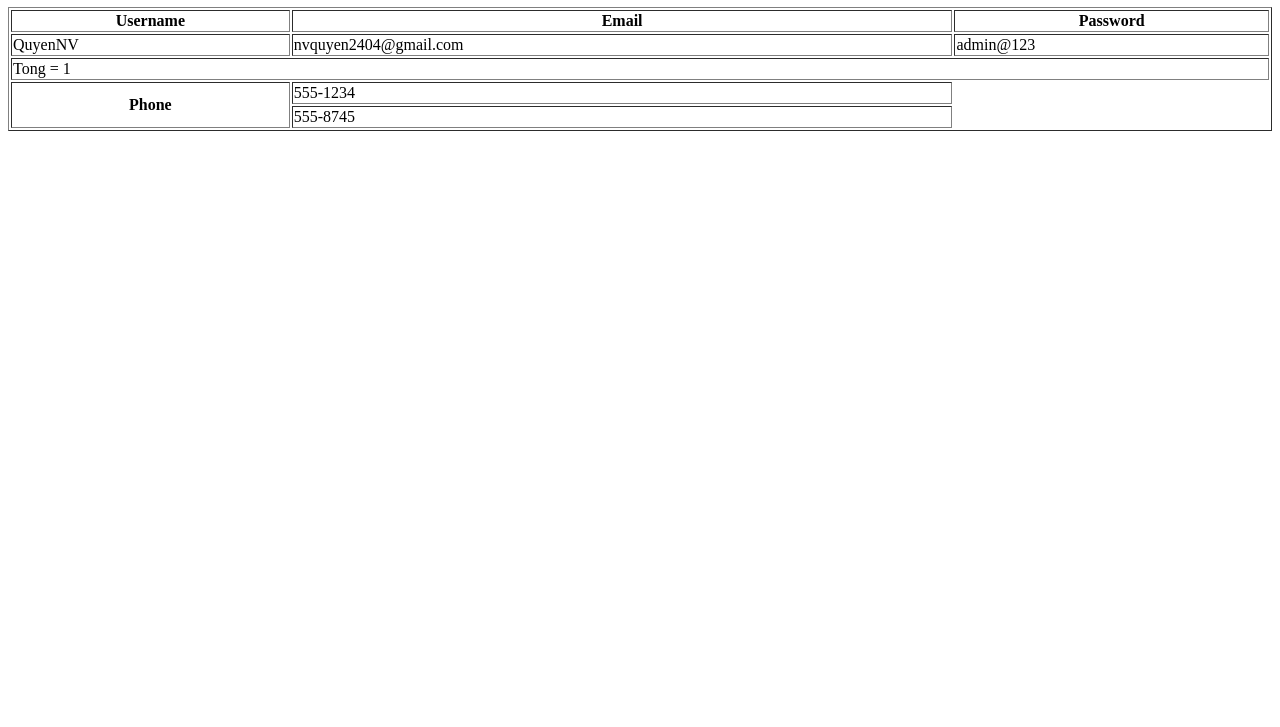
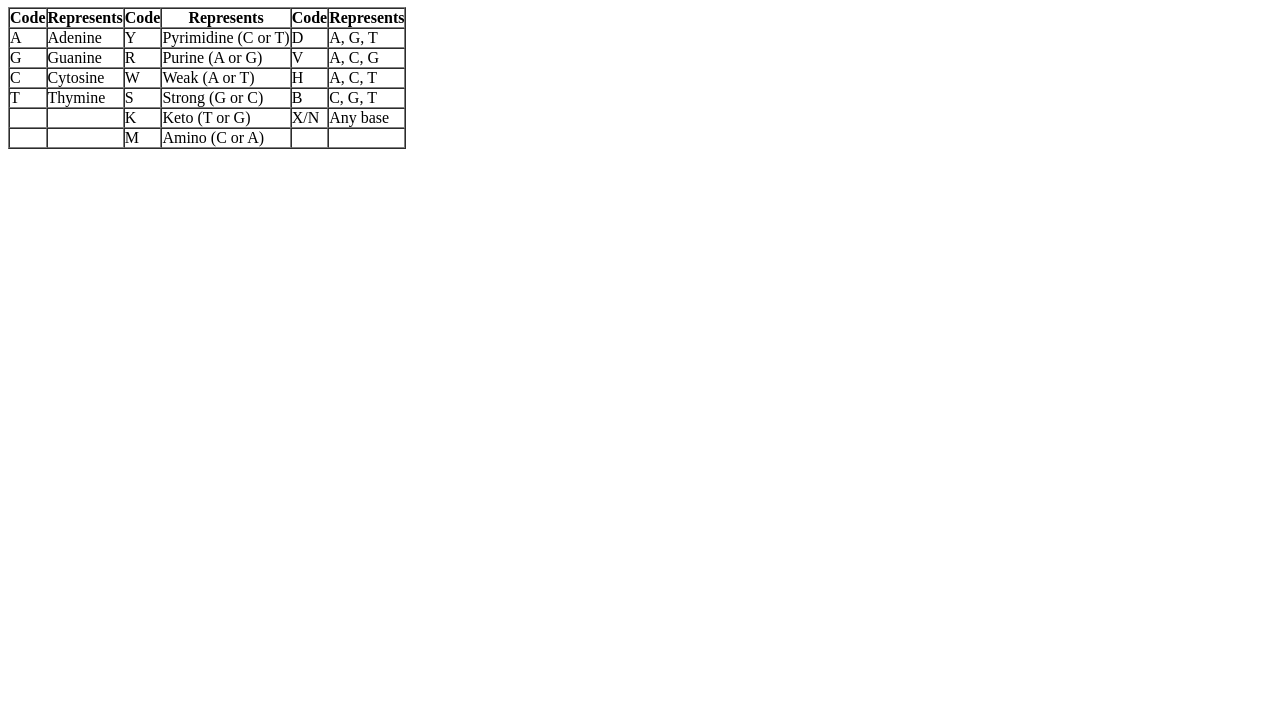
Before and after one commit to CtrlShiftN/PF2202R1, a plain HTML site: page Day 3 - Building a webpage/Demo 3 - Table/index.html in a window 1280 px wide. Shown: the part 73-800 px from the top of the page. Drawn offline with Linux system fonts and the light colour scheme.

Commit message:
Cập nhật bảng dữ liệu Signed-off-by: Võ Minh Quân <quanvoct@gmail.com>

```diff
--- a/Day 3 - Building a webpage/Demo 3 - Table/index.html
+++ b/Day 3 - Building a webpage/Demo 3 - Table/index.html
@@ -9,32 +9,66 @@
 </head>
 
 <body>
-    <h1>Table demo</h1>
-    <table width="100%" border="1px solid">
+    <h1>Danh sách các base trong chuỗi gene</h1>
+    <table border='1' cellspacing="0" cellpadding="0">
         <thead>
             <tr>
-                <th>Username</th>
-                <th>Email</th>
-                <th>Password</th>
+                <th>Code</th>
+                <th>Represents</th>
+                <th>Code</th>
+                <th>Represents</th>
+                <th>Code</th>
+                <th>Represents</th>
             </tr>
         </thead>
         <tbody>
             <tr>
-                <td>QuyenNV</td>
-                <td>nvquyen2404@gmail.com</td>
-                <td>admin@123</td>
-            </tr>
-            <!-- colspan -->
-            <tr>
-                <td colspan="3">Tong = 1</td>
-            </tr>
-            <!-- rowspan -->
-            <tr>
-                <th rowspan="2">Phone</th>
-                <td>555-1234</td>
+                <td>A</td>
+                <td>Adenine</td>
+                <td>Y</td>
+                <td>Pyrimidine (C or T)</td>
+                <td>D</td>
+                <td>A, G, T</td>
             </tr>
             <tr>
-                <td>555-8745</td>
+                <td>G</td>
+                <td>Guanine</td>
+                <td>R</td>
+                <td>Purine (A or G)</td>
+                <td>V</td>
+                <td>A, C, G</td>
+            </tr>
+            <tr>
+                <td>C</td>
+                <td>Cytosine</td>
+                <td>W</td>
+                <td>Weak (A or T)</td>
+                <td>H</td>
+                <td>A, C, T</td>
+            </tr>
+            <tr>
+                <td>T</td>
+                <td>Thymine</td>
+                <td>S</td>
+                <td>Strong (G or C)</td>
+                <td>B</td>
+                <td>C, G, T</td>
+            </tr>
+            <tr>
+                <td></td>
+                <td></td>
+                <td>K</td>
+                <td>Keto (T or G)</td>
+                <td>X/N</td>
+                <td>Any base</td>
+            </tr>
+            <tr>
+                <td></td>
+                <td></td>
+                <td>M</td>
+                <td>Amino (C or A)</td>
+                <td></td>
+                <td></td>
             </tr>
         </tbody>
     </table>
```
